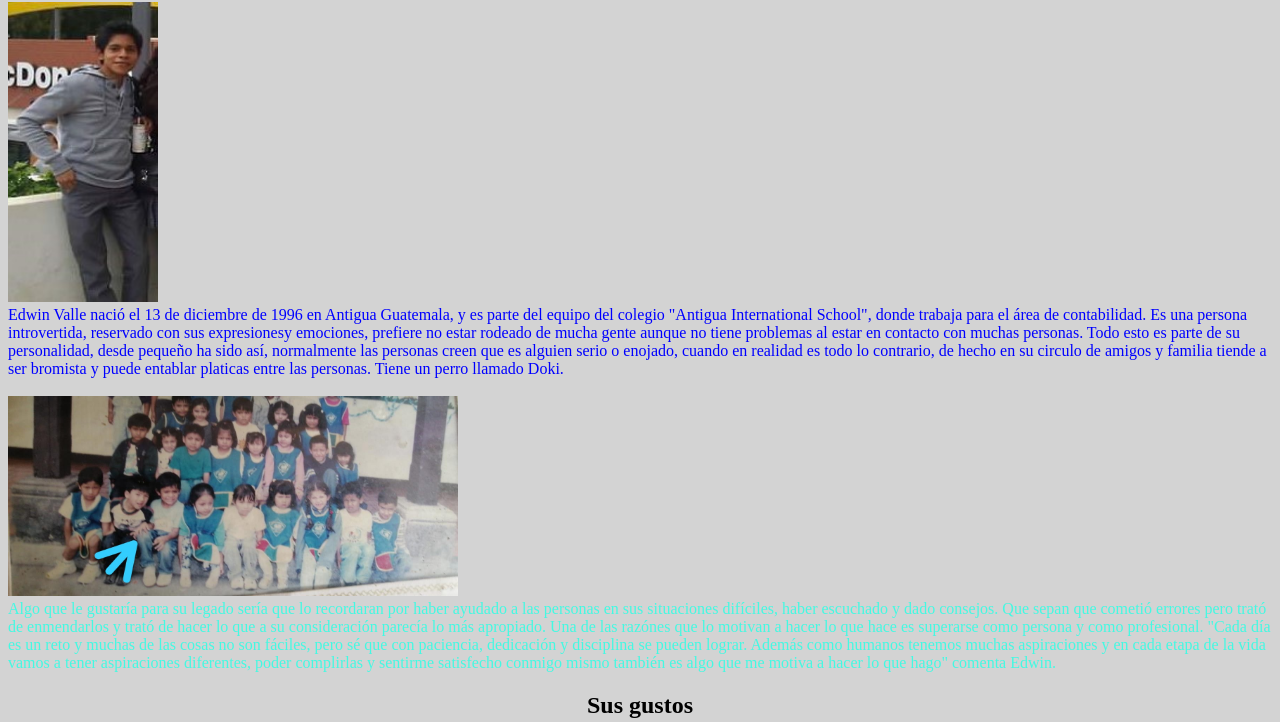
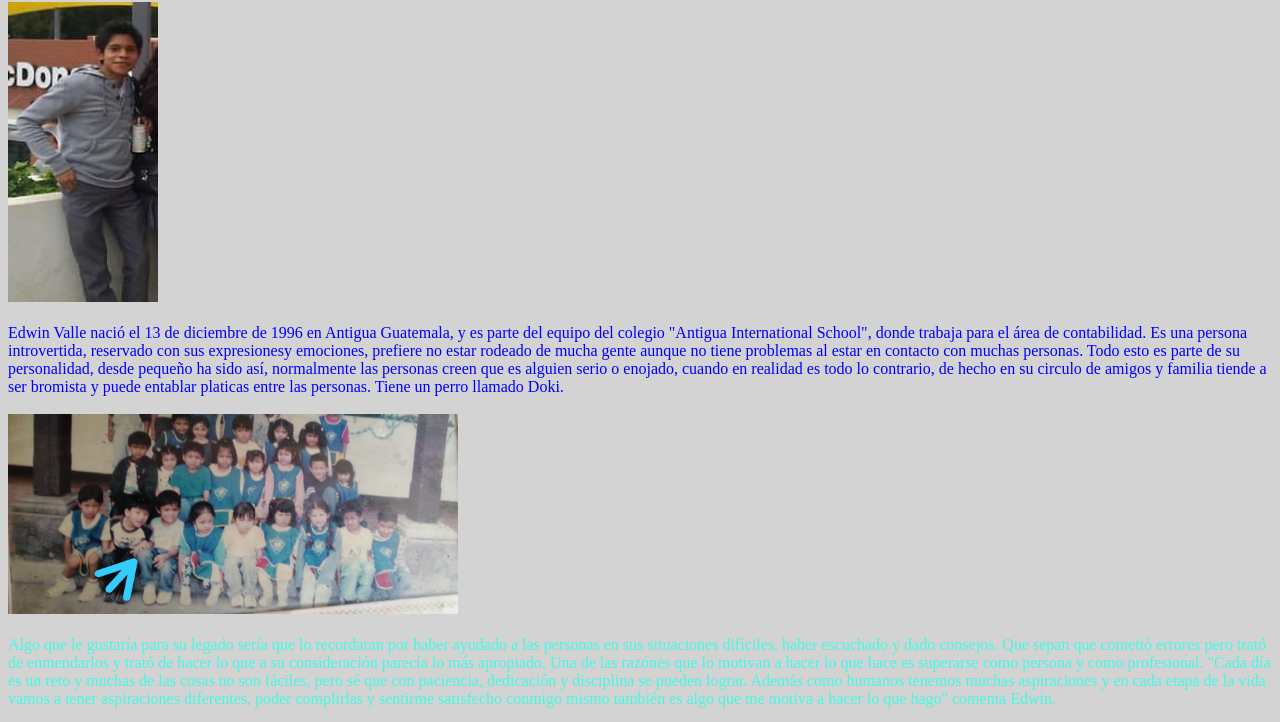
Before and after one commit to Ramixnn/BiografiaAIS, a plain HTML site: page index.html in a window 1280 px wide. Shown: the part 78-800 px from the top of the page. Drawn offline with Linux system fonts and the light colour scheme.

Commit message:
Update index.html

```diff
--- a/index.html
+++ b/index.html
@@ -44,10 +44,10 @@ background-color:#44F9E2;;
 <h1>Biografia de Edwin Valle</h1>
 
 <img src="images/1.jpeg" width="150" height="300">
-<br>
+<br><br>
 <p1>Edwin Valle nació el 13 de diciembre de 1996 en Antigua Guatemala, y es parte del equipo del colegio "Antigua International School", donde trabaja para el área de contabilidad. Es una persona introvertida, reservado con sus expresionesy emociones, prefiere no estar rodeado de mucha gente aunque no tiene problemas al estar en contacto con muchas personas. Todo esto es parte de su personalidad, desde pequeño ha sido así, normalmente las personas creen que es alguien serio o enojado, cuando en realidad es todo lo contrario, de hecho en su circulo de amigos y familia tiende a ser bromista y puede entablar platicas entre las personas. Tiene un perro llamado Doki.</p1>
 <br><br>
-<img src="images/2.jpeg" width="450" height="200"> <br>
+<img src="images/2.jpeg" width="450" height="200"> <br><br>
 <p2>Algo que le gustaría para su legado sería que lo recordaran por haber ayudado a las personas en sus situaciones difíciles, haber escuchado y dado consejos. Que sepan que cometió errores pero trató de enmendarlos y trató de hacer lo que a su consideración parecía lo más apropiado. Una de las razónes que lo motivan a hacer lo que hace es superarse como persona y como profesional. "Cada día es un reto y muchas de las cosas no son fáciles, pero sé que con paciencia, dedicación y disciplina se pueden lograr. Además como humanos tenemos muchas aspiraciones y en cada etapa de la vida vamos a tener aspiraciones diferentes, poder complirlas y sentirme satisfecho conmigo mismo también es algo que me motiva a hacer lo que hago" comenta Edwin.</p2>
 
 <h2>Sus gustos</h2>
@@ -81,7 +81,7 @@ background-color:#44F9E2;;
     <td>Instituto Tecnológico Empresarial</td>
   </tr>
 </table>
-
+<br>
 <img src="images/4.jpeg" width="425" height="275">
 
 <h1>Experiencias de vida</h1>
@@ -100,7 +100,7 @@ background-color:#44F9E2;;
     <td>Cuando entregó un anillo de promesa a su novia</td>
   </tr>
 </table>
-
+<br>
 <img src="images/3.jpeg" width="300" height="300">
 <img src="images/5.jpeg" width="175" height="300">
 
```
